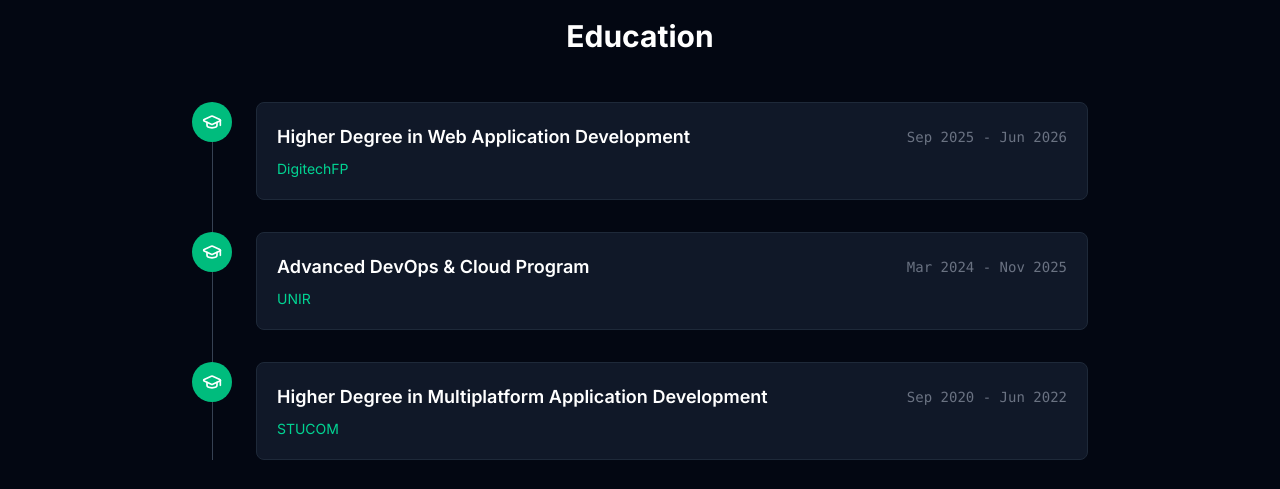
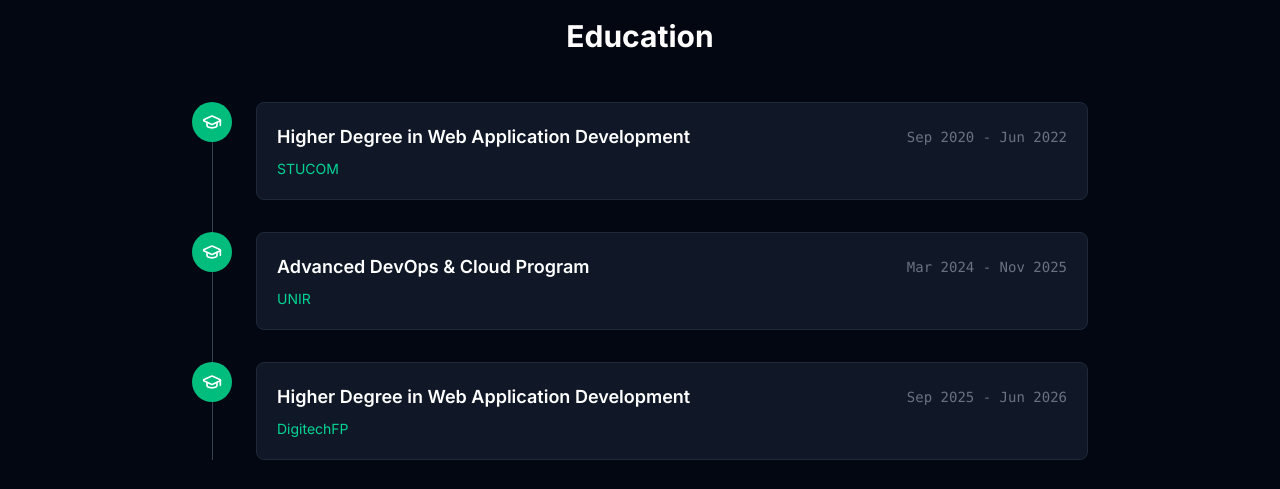
Before and after one commit to albertmenendezg/portfolio, a Next.js app: page / in a window 1280 px wide. Shown: the part 3460-3949 px from the top of the page. Built offline with nearby package versions, Linux system fonts and the light colour scheme.

Commit message:
Education: STUCOM as DAW, DigitechFP as DAW, ordered by date

```diff
--- a/src/data/portfolio.ts
+++ b/src/data/portfolio.ts
@@ -93,10 +93,10 @@ export const skills = {
 export const education = [
   {
     id: 1,
-    degreeKey: "education.entries.daw.degree",
-    institution: "DigitechFP",
-    startDate: new Date(Date.UTC(2025, 8, 1)),
-    endDate: new Date(Date.UTC(2026, 5, 1)),
+    degreeKey: "education.entries.daw-stucom.degree",
+    institution: "STUCOM",
+    startDate: new Date(Date.UTC(2020, 8, 1)),
+    endDate: new Date(Date.UTC(2022, 5, 1)),
   },
   {
     id: 2,
@@ -107,10 +107,10 @@ export const education = [
   },
   {
     id: 3,
-    degreeKey: "education.entries.dam.degree",
-    institution: "STUCOM",
-    startDate: new Date(Date.UTC(2020, 8, 1)),
-    endDate: new Date(Date.UTC(2022, 5, 1)),
+    degreeKey: "education.entries.daw-digitech.degree",
+    institution: "DigitechFP",
+    startDate: new Date(Date.UTC(2025, 8, 1)),
+    endDate: new Date(Date.UTC(2026, 5, 1)),
   },
 ];
 
--- a/src/i18n/locales/en.json
+++ b/src/i18n/locales/en.json
@@ -104,13 +104,13 @@
   "education": {
     "title": "Education",
     "entries": {
-      "dam": {
-        "degree": "Higher Degree in Multiplatform Application Development"
+      "daw-stucom": {
+        "degree": "Higher Degree in Web Application Development"
       },
       "devops-cloud": {
         "degree": "Advanced DevOps & Cloud Program"
       },
-      "daw": {
+      "daw-digitech": {
         "degree": "Higher Degree in Web Application Development"
       }
     }
--- a/src/i18n/locales/es.json
+++ b/src/i18n/locales/es.json
@@ -104,13 +104,13 @@
   "education": {
     "title": "Formación",
     "entries": {
-      "dam": {
-        "degree": "Grado Superior en Desarrollo de Aplicaciones Multiplataforma"
+      "daw-stucom": {
+        "degree": "Grado Superior en Desarrollo de Aplicaciones Web"
       },
       "devops-cloud": {
         "degree": "Programa Avanzado DevOps & Cloud"
       },
-      "daw": {
+      "daw-digitech": {
         "degree": "Grado Superior en Desarrollo de Aplicaciones Web"
       }
     }
```
